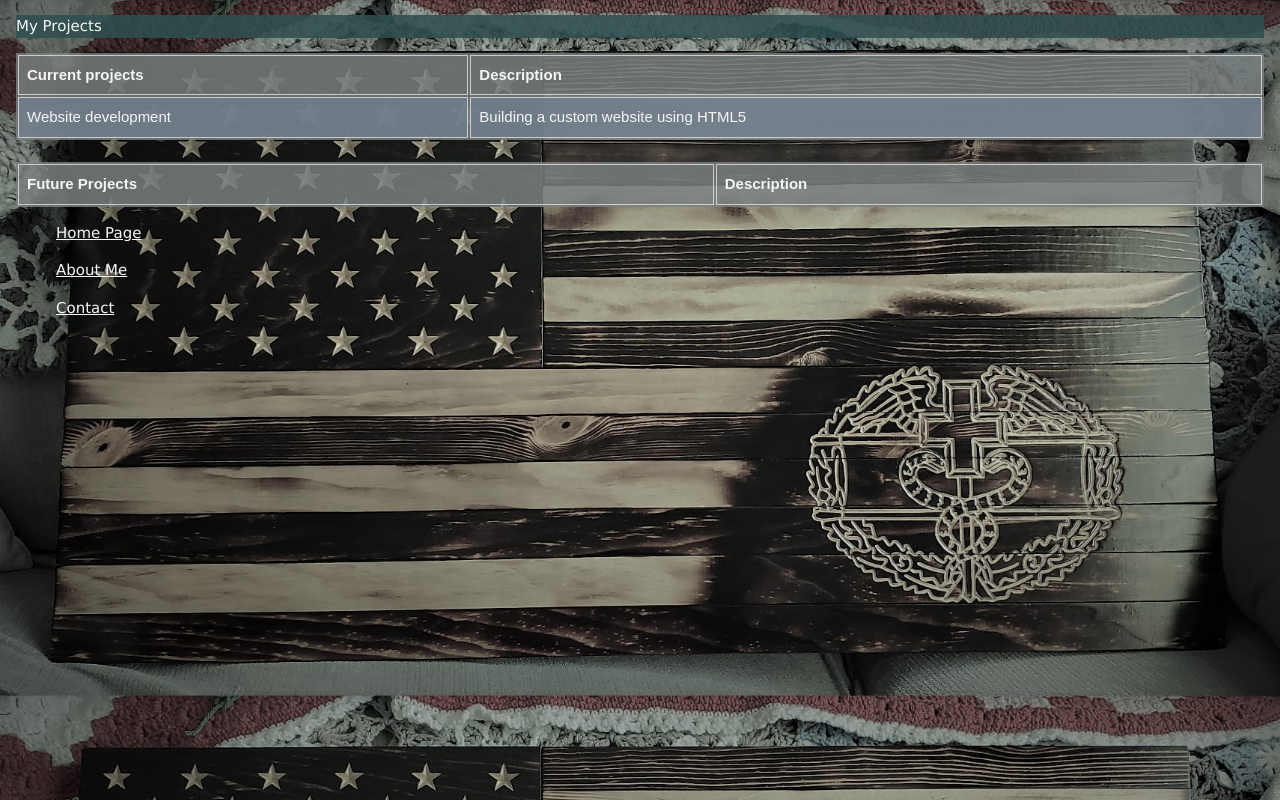
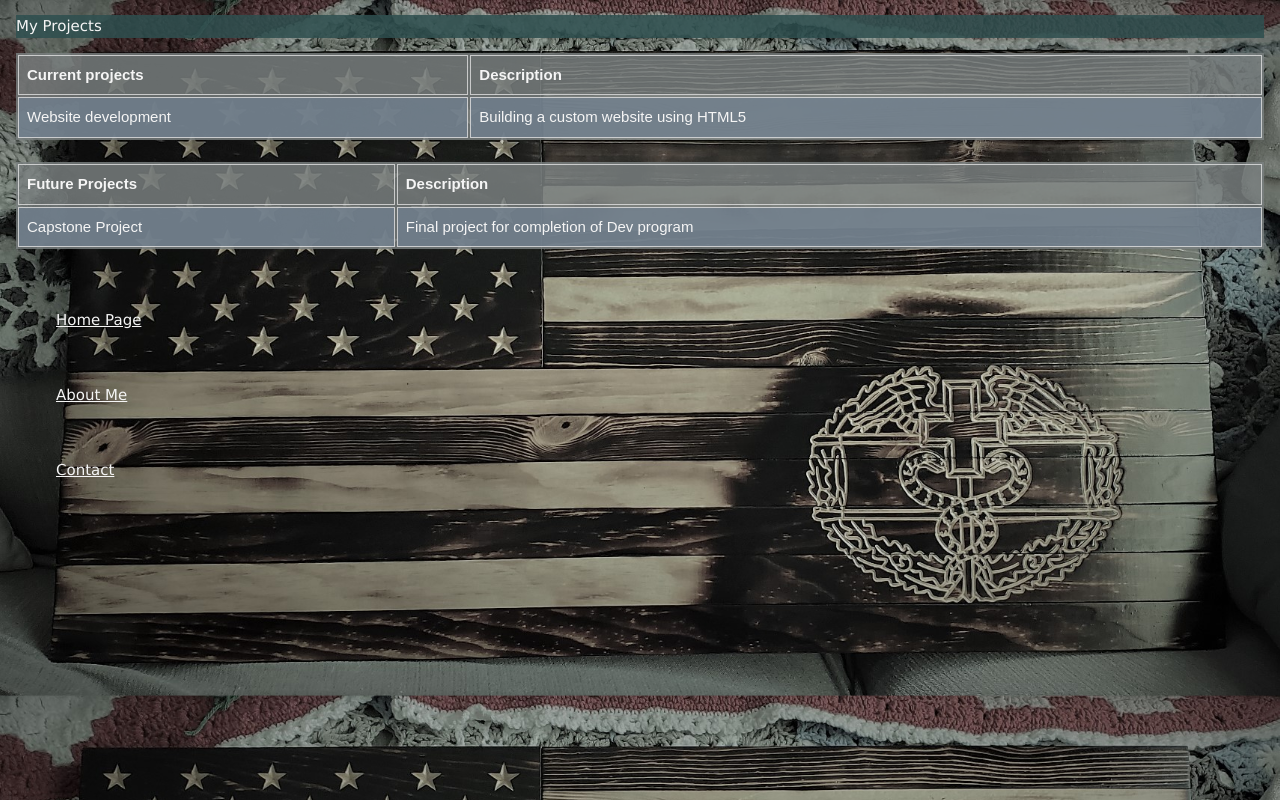
Before and after one commit to Cmbtmedicmoto84/cmbtmedicmoto84.github.io, a plain HTML site: page projects.html in a window 1280 px wide. Drawn offline with nearby package versions, Linux system fonts and the light colour scheme.

Commit message:
updating css.  working on #style.css

```diff
--- a/projects.html
+++ b/projects.html
@@ -62,20 +62,25 @@ tr:nth-child(even) {
                 <th>Future Projects</th>
                 <th>Description</th>
             </tr>
+            <tr>
+                <td>Capstone Project</td>
+                <td>Final project for completion of Dev program</td>
+            </tr>
         </table>
-
+        <br>
+        <br>
         <nav>
             <ul>
             <link><a href="index.html">Home Page</a></li>
             </ul>
         </nav>
-
+        <br>
         <nav>
         <ul>
             <link><a href="about.html">About Me</a></li>
         </ul>
         </nav>
-
+        <br>
         <nav>
         <ul>
             <link><a href="contact.html">Contact</a></li>
```
Also changed, not shown: about.html (+4 -3 lines), contact.html (+4 -3 lines), index.html (+4 -3 lines), Style.css (added), 1 other file.
